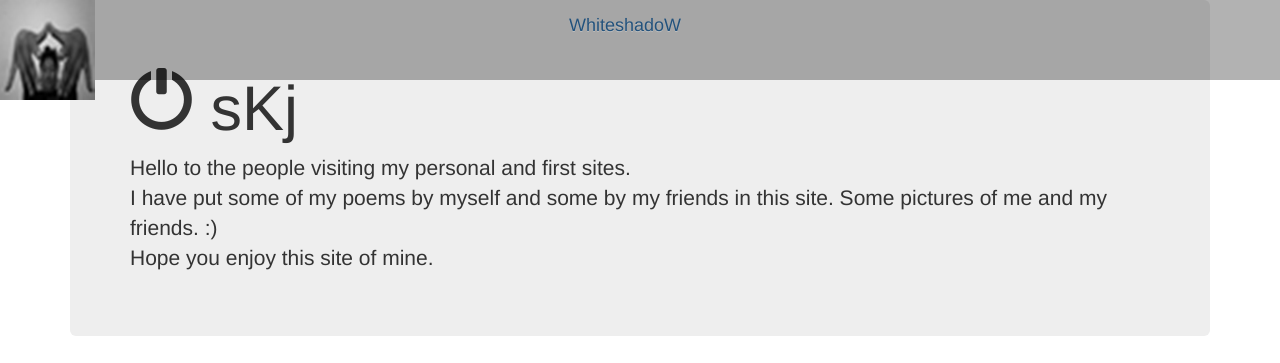
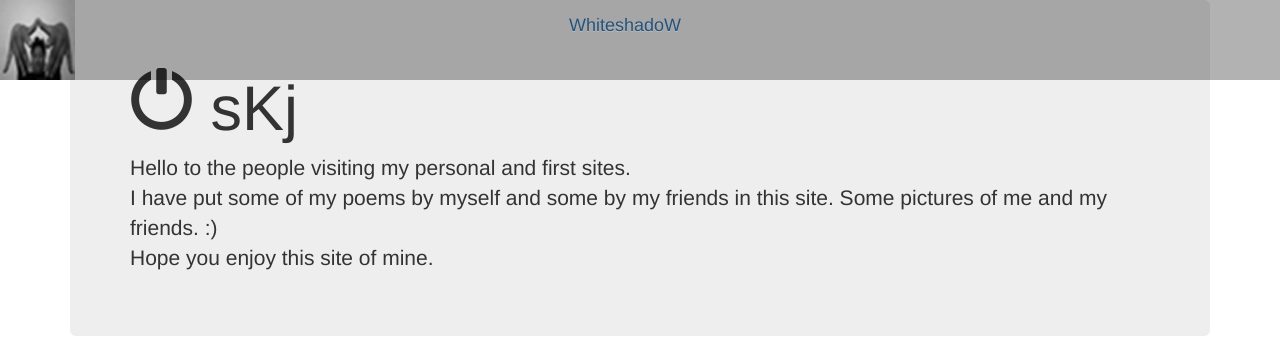
Before and after one commit to skjo0c/firstone, a plain HTML site: page index.html in a window 1280 px wide. Shown: the top 363 px of the page. Drawn offline with nearby package versions, Linux system fonts and the light colour scheme.

Commit message:
Update index.html

```diff
--- a/index.html
+++ b/index.html
@@ -16,7 +16,7 @@
   <div class="container-fluid">
     <!-- Brand and toggle get grouped for better mobile display -->
     <div class="navbar-header">
-        <a class="navbar-left" href="#"><img src="logo.jpg"></a>
+        <a class="navbar-left"><img src="logo.jpg" height="80"></a>
         <a class="navbar-brand" href="#">WhiteshadoW</a>
       </a>
     </div>
```
